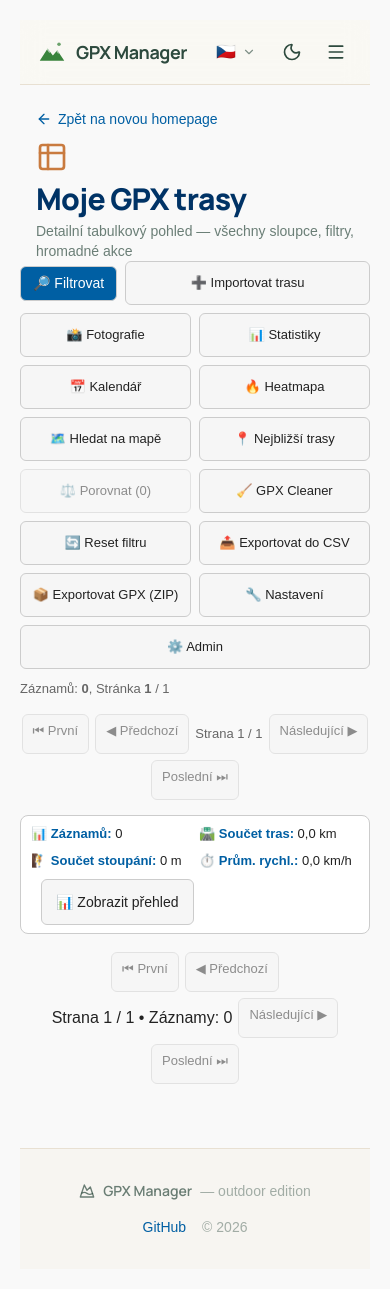
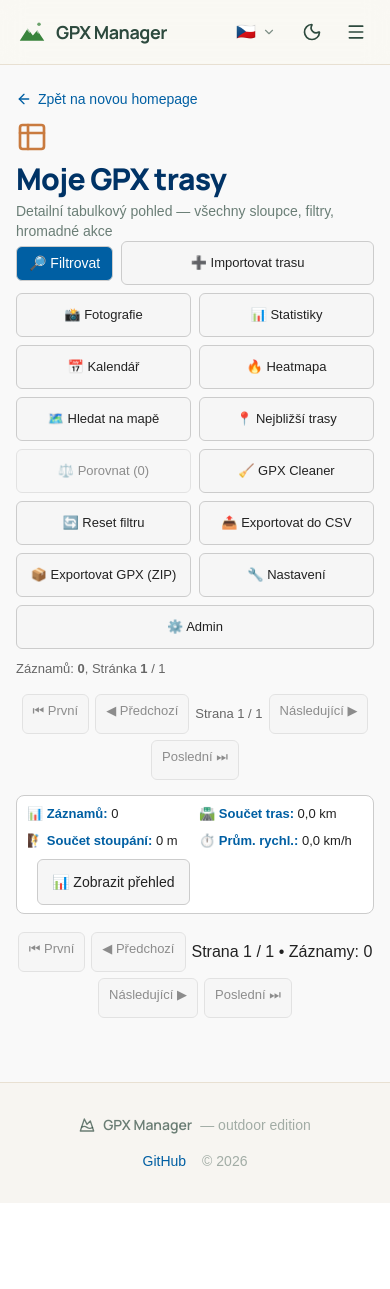
Before and after one commit to puschpull/gpx_manager_public, a PHP site: page /gpx_manager/index-legacy.php in a window 390 px wide. After the commit the page ends 1203 px from the top, so only its background shows below. Run offline with PHP 8.4, Linux system fonts and the light colour scheme; data comes from the database, SQL or seed files in the repository; data that the repository does not hold is empty; style sheets or scripts are compiled from the project's sources; some libraries are stand-ins or nearby versions.

Commit message:
Fix: the header sat inset from the window edge on 11 pages
Roughly half the pages showed the menu offset from the top. It matched
exactly those that load the legacy stylesheet alongside Tailwind:
index-legacy, nearby, photo_nearby, photo_heatmap, filter, compare, admin,
planner, virtual_tracks, import and edit.

The cause was `body { margin: 20px }` in css/style.css, with 10px in its
mobile media query, and a second copy of the same rule in css/index.css.
Tailwind's preflight sets `body { margin: 0 }` inside @layer base, and an
unlayered rule beats a layered one regardless of order - the very same
mechanism behind the blue header and behind the top menu disappearing under
an extension's stray `.hidden`. The third time from one root cause.

The effect went beyond 20px of headroom: the header was inset horizontally
too, measuring 1234px instead of 1274, so it never spanned the window. It
stayed inset while scrolling, since sticky only handles the vertical axis.

The margin is now 0 in both stylesheets and the content carries its own
spacing. Checking all 11 affected pages showed that only index-legacy still
has pre-Tailwind blocks under the header without padding of their own
(.topbar and .index-layout); the other ten keep their content in Tailwind
containers with px-4 / sm:px-6. Those two legacy blocks were given the same
values so content starts in the same place everywhere.

Verified by measurement: the header now sits at top=0, left=0, width=1274 on
index-legacy, nearby, admin, planner and edit, matching index.php. Content
starts at 24px on desktop and 16px on mobile, again matching index.php, with
no horizontal overflow at 375px. photo_import.php has no site header and its
.imp-wrap carries its own padding, so it is unaffected.

Co-Authored-By: Claude Opus 5 <noreply@anthropic.com>

```diff
--- a/css/index.css
+++ b/css/index.css
@@ -6,19 +6,31 @@
 */
 
 /* ====== ZÁKLADNÍ ====== */
+/* margin: 0 záměrně — stejný důvod jako v css/style.css: nevrstvené pravidlo
+   by přebilo Tailwindí preflight a hlavička by byla odsazená od okraje okna. */
 body {
-    margin: 20px;
+    margin: 0;
     font-family: Arial, sans-serif;
     background: var(--bg-color);
     color: var(--text-color);
 }
 
 /* ====== HLAVNÍ LAYOUT — SIDEBAR + MAIN ====== */
+/* Odsazení po stranách je tu proto, že body už žádné nemá (viz css/style.css).
+   Hodnoty odpovídají Tailwindímu px-4 / sm:px-6. */
 .index-layout {
     display: grid;
     grid-template-columns: 228px 1fr;
     gap: 0 16px;
     align-items: start;
+    padding-left: 16px;
+    padding-right: 16px;
+}
+@media (min-width: 640px) {
+    .index-layout {
+        padding-left: 24px;
+        padding-right: 24px;
+    }
 }
 
 .index-layout.sidebar-hidden {
--- a/css/style.css
+++ b/css/style.css
@@ -132,12 +132,31 @@
 }
 
 /* ====== Základní reset ====== */
+/* margin na body je 0 ZÁMĚRNĚ. Dřív tu bylo 20px a Tailwindí preflight
+   (`body{margin:0}` v @layer base) to nepřebil — nevrstvené pravidlo porazí
+   vrstvené bez ohledu na pořadí. Stránky s tímto stylopisem proto měly
+   hlavičku odsazenou o 20px shora i po stranách, zatímco ostatní ne.
+   Odsazení obsahu si drží samotné bloky, ne body. */
 body {
     font-family: Arial, Helvetica, sans-serif;
-    margin: 20px;
+    margin: 0;
     background: var(--bg-color);
     color: var(--text-color);
     line-height: 1.5;
+}
+
+/* Legacy blok nad tabulkou tras (index-legacy.php) neměl vlastní odsazení
+   a stál na margin body. Hodnoty odpovídají Tailwindímu px-4 / sm:px-6,
+   aby obsah začínal stejně jako na ostatních stránkách. */
+.topbar {
+    padding-left: 16px;
+    padding-right: 16px;
+}
+@media (min-width: 640px) {
+    .topbar {
+        padding-left: 24px;
+        padding-right: 24px;
+    }
 }
 
 h1 {
@@ -880,8 +899,9 @@ form textarea { min-height: 120px; }
 @media (max-width: 900px) {
 
     /* ====== ZÁKLADNÍ BODY ====== */
+    /* Žádný margin ani tady — viz komentář u body výše. */
     body {
-        margin: 10px;
+        margin: 0;
     }
 
     /* ====== H1 HLAVIČKA ====== */
```
